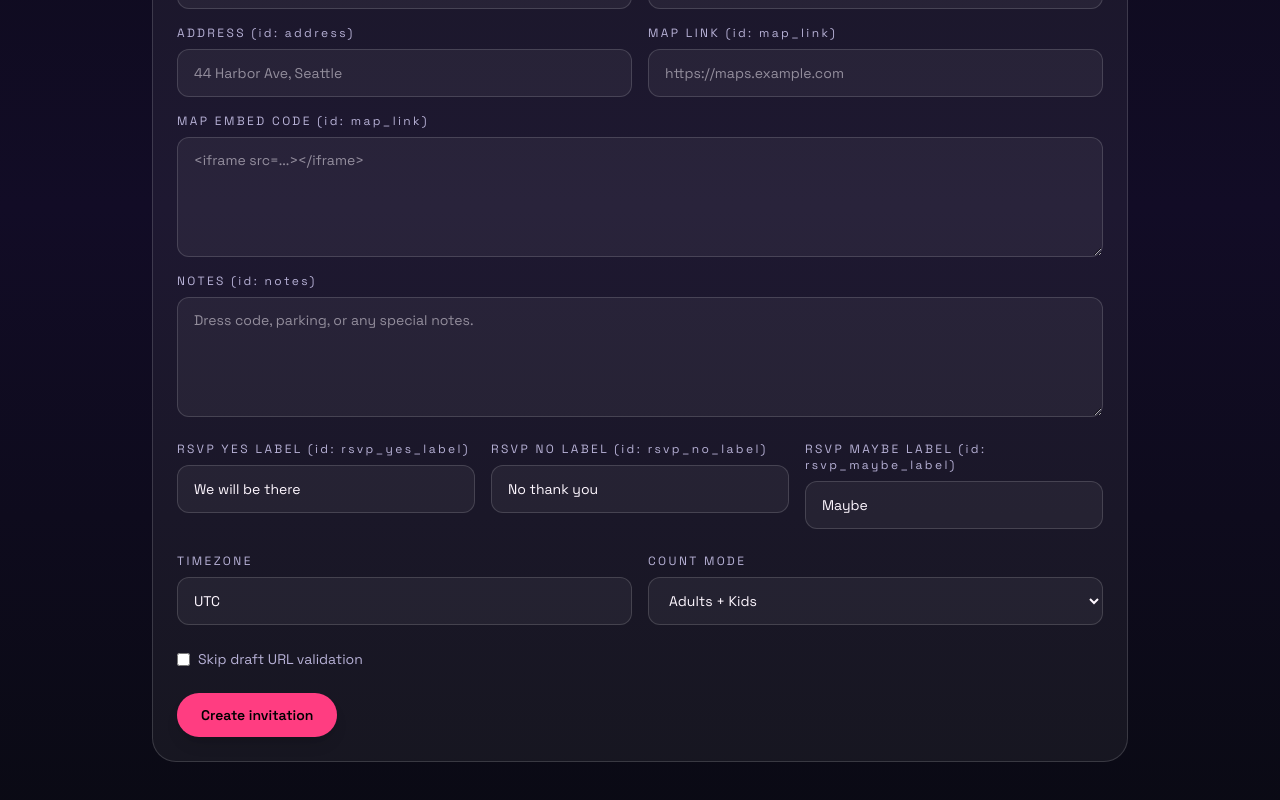
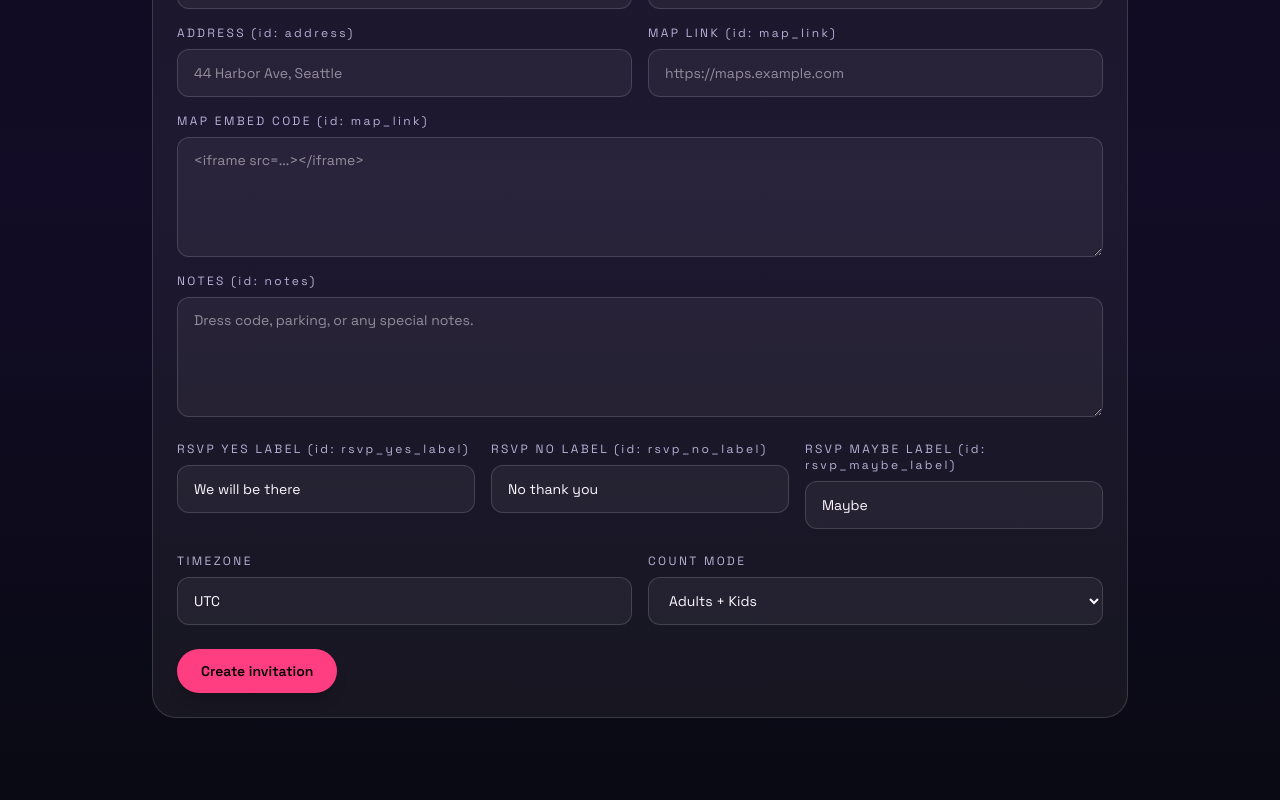
Before and after one commit to logno-dev/openinvite, a Next.js app: page /dashboard/invitations/new in a window 1280 px wide. Shown: the part 552-1352 px from the top of the page. Built offline with nearby package versions, Linux system fonts and the light colour scheme.

Commit message:
Thu Feb 12 23:38:03 PST 2026

```diff
--- a/src/app/api/invitations/[invitationId]/route.ts
+++ b/src/app/api/invitations/[invitationId]/route.ts
@@ -23,7 +23,6 @@ type UpdateInvitationPayload = {
   eventTime?: string | null;
   dateFormat?: string | null;
   timeFormat?: string | null;
-  skipDraftValidation?: boolean;
   locationName?: string | null;
   address?: string | null;
   mapLink?: string | null;
@@ -84,8 +83,8 @@ export async function PATCH(
   }
 
   try {
-    if (invitationUpdate.templateUrlDraft && !body.skipDraftValidation) {
-      await assertTemplateUrl(invitationUpdate.templateUrlDraft, "Draft");
+    if (invitationUpdate.templateUrlDraft) {
+      // Draft URLs are not validated to allow localhost previews.
     }
     if (invitationUpdate.templateUrlLive) {
       await assertTemplateUrl(invitationUpdate.templateUrlLive, "Live");
--- a/src/app/api/invitations/route.ts
+++ b/src/app/api/invitations/route.ts
@@ -28,7 +28,6 @@ type CreateInvitationPayload = {
   eventTime?: string;
   dateFormat?: string;
   timeFormat?: string;
-  skipDraftValidation?: boolean;
   rsvpOptions?: Array<{ key: string; label: string }>;
 };
 
@@ -55,8 +54,8 @@ export async function POST(request: NextRequest) {
   const liveUrl = body.templateUrlLive?.trim() || null;
 
   try {
-    if (draftUrl && !body.skipDraftValidation) {
-      await assertTemplateUrl(draftUrl, "Draft");
+    if (draftUrl) {
+      // Draft URLs are not validated to allow localhost previews.
     }
     if (liveUrl) {
       await assertTemplateUrl(liveUrl, "Live");
--- a/src/app/dashboard/invitations/[invitationId]/page.tsx
+++ b/src/app/dashboard/invitations/[invitationId]/page.tsx
@@ -20,7 +20,6 @@ type InvitationForm = {
   notes: string;
   timezone: string;
   countMode: "split" | "total";
-  skipDraftValidation: boolean;
   rsvpYes: string;
   rsvpNo: string;
   rsvpMaybe: string;
@@ -104,7 +103,6 @@ export default function EditInvitationPage() {
         notes: data.details?.notes ?? "",
         timezone: data.invitation.timezone,
         countMode: data.invitation.countMode,
-        skipDraftValidation: false,
         rsvpYes,
         rsvpNo,
         rsvpMaybe,
@@ -148,7 +146,6 @@ export default function EditInvitationPage() {
         notes: form.notes,
         timezone: form.timezone,
         countMode: form.countMode,
-        skipDraftValidation: form.skipDraftValidation,
         rsvpOptions: [
           { key: "yes", label: form.rsvpYes },
           { key: "no", label: form.rsvpNo },
@@ -439,16 +436,6 @@ export default function EditInvitationPage() {
               </select>
             </div>
           </div>
-          <div className="flex items-center gap-2">
-            <input
-              type="checkbox"
-              checked={form.skipDraftValidation}
-              onChange={(event) => updateField("skipDraftValidation", event.target.checked)}
-            />
-            <span className="text-sm text-[var(--muted)]">
-              Skip draft URL validation
-            </span>
-          </div>
 
           <div className="flex flex-col gap-3 sm:flex-row sm:flex-wrap sm:items-center">
             <button
--- a/src/app/dashboard/invitations/new/page.tsx
+++ b/src/app/dashboard/invitations/new/page.tsx
@@ -19,7 +19,6 @@ type InvitationForm = {
   notes: string;
   timezone: string;
   countMode: "split" | "total";
-  skipDraftValidation: boolean;
   rsvpYes: string;
   rsvpNo: string;
   rsvpMaybe: string;
@@ -43,7 +42,6 @@ export default function NewInvitationPage() {
     notes: "",
     timezone: "UTC",
     countMode: "split",
-    skipDraftValidation: false,
     rsvpYes: "We will be there",
     rsvpNo: "No thank you",
     rsvpMaybe: "Maybe",
@@ -82,7 +80,6 @@ export default function NewInvitationPage() {
         notes: form.notes,
         timezone: form.timezone,
         countMode: form.countMode,
-        skipDraftValidation: form.skipDraftValidation,
         rsvpOptions: [
           { key: "yes", label: form.rsvpYes },
           { key: "no", label: form.rsvpNo },
@@ -333,16 +330,6 @@ export default function NewInvitationPage() {
               </select>
             </div>
           </div>
-          <div className="flex items-center gap-2">
-            <input
-              type="checkbox"
-              checked={form.skipDraftValidation}
-              onChange={(event) => updateField("skipDraftValidation", event.target.checked)}
-            />
-            <span className="text-sm text-[var(--muted)]">
-              Skip draft URL validation
-            </span>
-          </div>
 
           <div className="flex flex-col gap-3 sm:flex-row sm:flex-wrap sm:items-center">
             <button
--- a/src/app/preview-client/[previewToken]/page.tsx
+++ b/src/app/preview-client/[previewToken]/page.tsx
@@ -10,6 +10,7 @@ type PreviewPayload = {
     id: string;
     title: string;
     templateUrlDraft: string | null;
+    templateUrlLive: string | null;
     openRsvpToken: string | null;
     timezone: string;
     countMode: "split" | "total" | string;
@@ -159,9 +160,15 @@ export default function PreviewClientPage() {
 
   useEffect(() => {
     async function render() {
-      if (!payload || !payload.invitation.templateUrlDraft) return;
+      if (!payload) return;
+      const templateUrl =
+        payload.invitation.templateUrlDraft ?? payload.invitation.templateUrlLive;
+      if (!templateUrl) {
+        setError("Template URL is missing.");
+        return;
+      }
       try {
-        const templateResponse = await fetch(payload.invitation.templateUrlDraft, {
+        const templateResponse = await fetch(templateUrl, {
           cache: "no-store",
         });
         if (!templateResponse.ok) {
--- a/src/app/preview/[previewToken]/route.ts
+++ b/src/app/preview/[previewToken]/route.ts
@@ -35,6 +35,7 @@ export async function GET(
       id: invitations.id,
       title: invitations.title,
       templateUrlDraft: invitations.templateUrlDraft,
+      templateUrlLive: invitations.templateUrlLive,
       openRsvpToken: invitations.openRsvpToken,
       countMode: invitations.countMode,
     })
@@ -47,7 +48,7 @@ export async function GET(
   }
 
   const record = invitation[0];
-  const templateUrlDraft = record.templateUrlDraft;
+  const templateUrlDraft = record.templateUrlDraft || record.templateUrlLive;
   if (!templateUrlDraft) {
     return NextResponse.json({ error: "Template URL missing" }, { status: 400 });
   }
```
